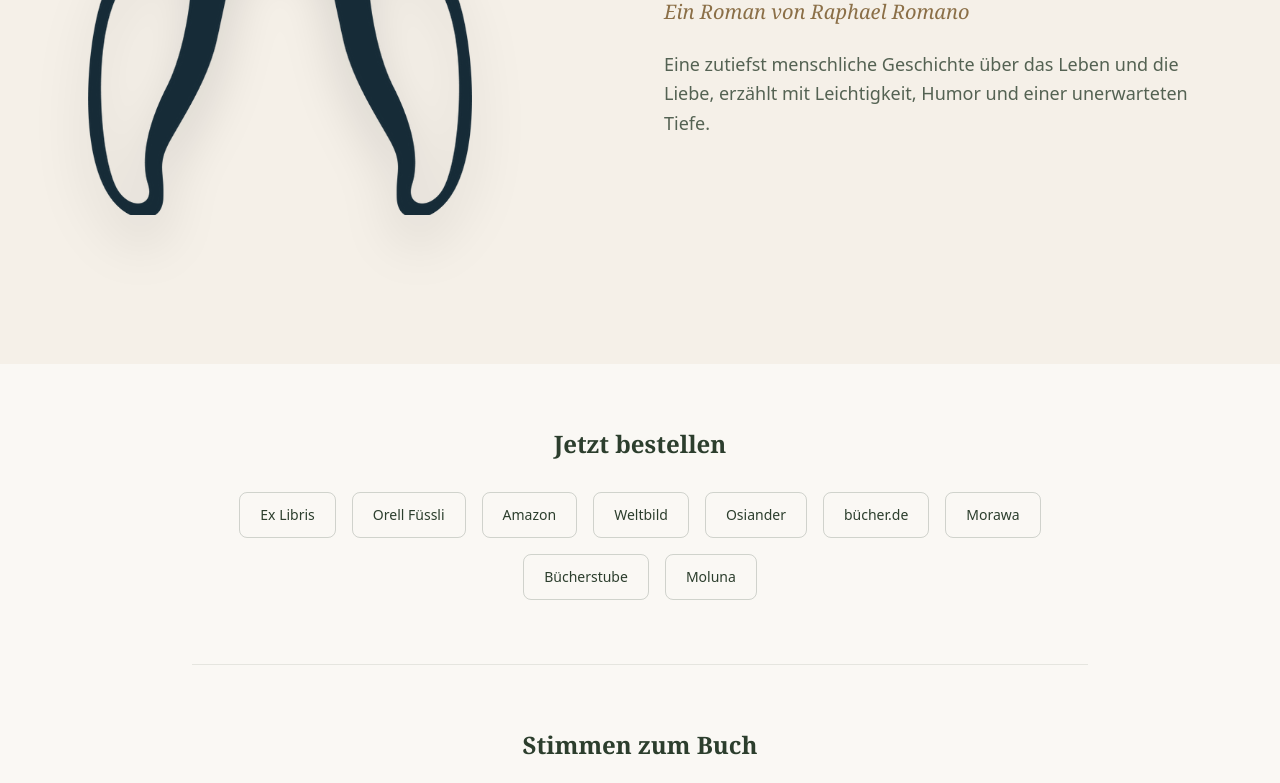
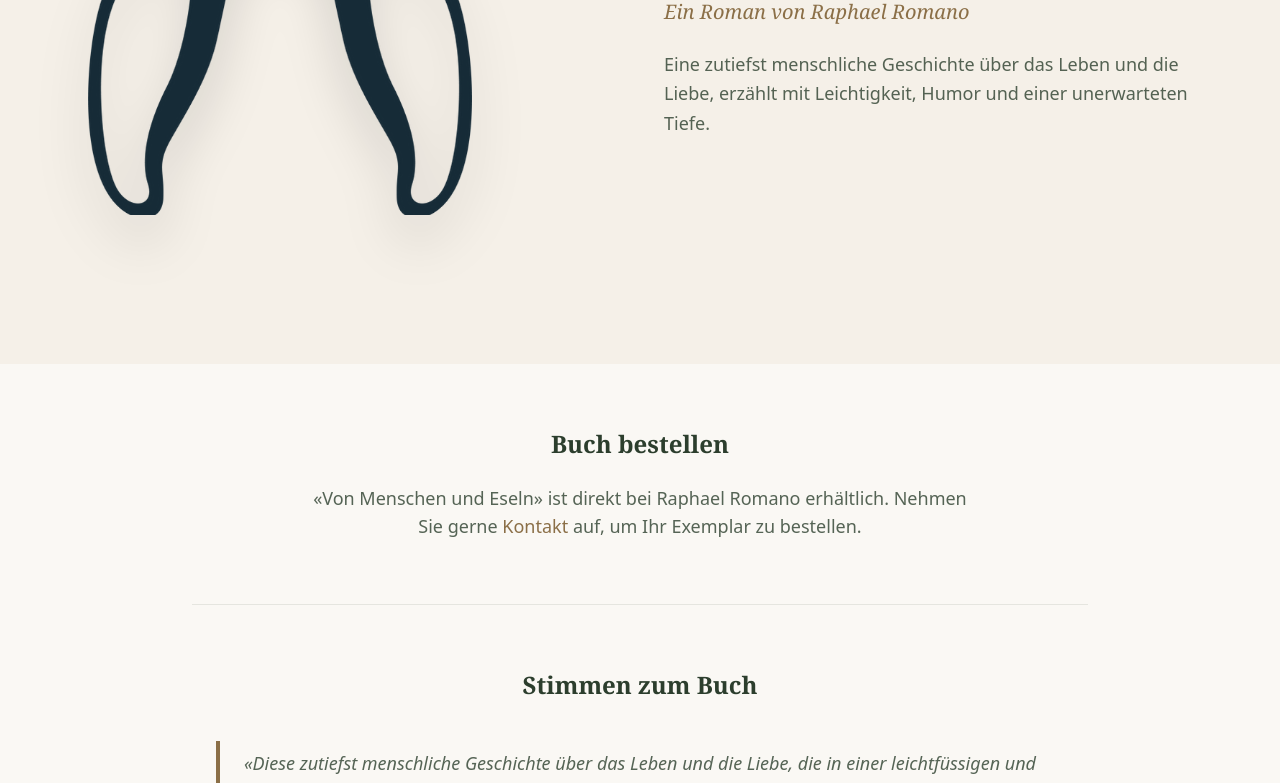
Before and after one commit to NathailieRomano/raphael-romano-website, a Next.js app: page /buch in a window 1280 px wide. Shown: the part 400-1183 px from the top of the page. Built offline with nearby package versions, Linux system fonts and the light colour scheme.

Commit message:
Update Buch section: replace shop links with direct contact

```diff
--- a/src/app/buch/page.tsx
+++ b/src/app/buch/page.tsx
@@ -55,34 +55,19 @@ export default function Buch() {
         </div>
       </section>
 
-      {/* Kauflinks */}
+      {/* Bestellen */}
       <section className="max-w-4xl mx-auto px-6 py-16 border-b border-primary/10">
-        <h2 className="text-2xl font-bold mb-8 text-center text-primary font-(family-name:--font-serif)">
-          Jetzt bestellen
+        <h2 className="text-2xl font-bold mb-6 text-center text-primary font-(family-name:--font-serif)">
+          Buch bestellen
         </h2>
-        <div className="flex flex-wrap justify-center gap-4">
-          {[
-            { name: "Ex Libris", url: "https://www.raphaelromano.ch/redirect-exlibris" },
-            { name: "Orell Füssli", url: "https://www.raphaelromano.ch/redirect-orellfuessli" },
-            { name: "Amazon", url: "https://www.raphaelromano.ch/redirect-amazon" },
-            { name: "Weltbild", url: "https://www.raphaelromano.ch/redirect-weltbild" },
-            { name: "Osiander", url: "https://www.raphaelromano.ch/redirect-osiander" },
-            { name: "bücher.de", url: "https://www.raphaelromano.ch/redirect-buecherde" },
-            { name: "Morawa", url: "https://www.morawa.at/detail/ISBN-9783038830795/Romano-Raphael/Von-Menschen-und-Eseln" },
-            { name: "Bücherstube", url: "https://www.buecherstube.at/list?back=fc7249560e23fbd79ad78ecf2a1f03c3&xid=38346151" },
-            { name: "Moluna", url: "https://www.raphaelromano.ch/redirect-moluna" },
-          ].map((shop) => (
-            <a
-              key={shop.name}
-              href={shop.url}
-              target="_blank"
-              rel="noopener noreferrer"
-              className="border border-primary/20 rounded-lg px-5 py-3 text-sm font-medium text-primary hover:bg-accent hover:text-white hover:border-accent transition-colors"
-            >
-              {shop.name}
-            </a>
-          ))}
-        </div>
+        <p className="text-center text-lg text-primary/80 max-w-2xl mx-auto">
+          «Von Menschen und Eseln» ist direkt bei Raphael Romano erhältlich.
+          Nehmen Sie gerne{" "}
+          <a href="/kontakt" className="text-accent hover:underline font-medium">
+            Kontakt
+          </a>{" "}
+          auf, um Ihr Exemplar zu bestellen.
+        </p>
       </section>
 
       {/* Zitate */}
```
